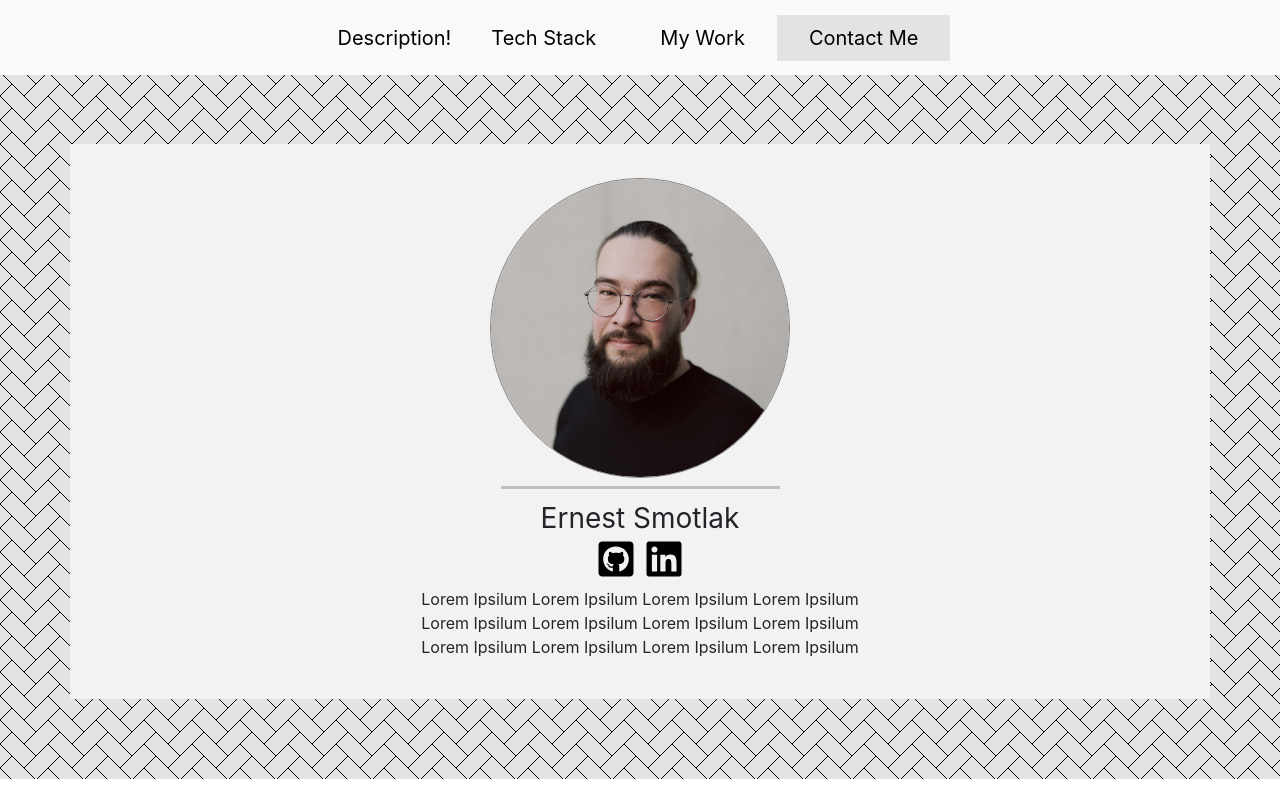
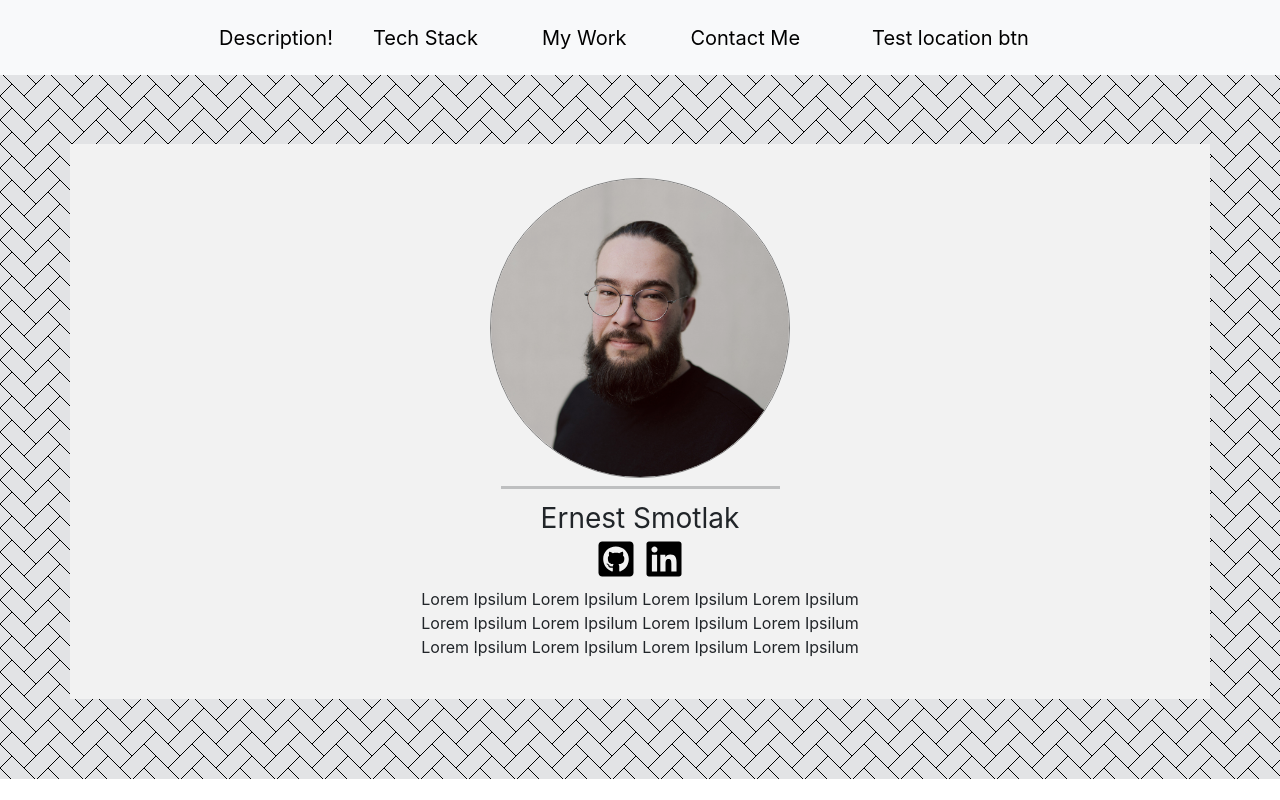
Before and after one commit to ernestsmotlak/portfolio, a React (Create React App) app: page / in a window 1280 px wide. Shown: the top 800 px of the page. Built offline with nearby package versions, Linux system fonts and the light colour scheme.

Commit message:
Made some changes to styles of on hover effects of navbar buttons
Signed-off-by: ernestsmotlak <ernestsmotlak@gmail.com>

```diff
--- /dev/null
+++ b/src/Mobile/Navbar.css
@@ -0,0 +1,24 @@
+/* .nav-link.active.custom-navbar-btn {
+    border: 1px solid;
+    border-radius: 3px;
+}
+
+.nav-link.active.custom-navbar-btn:hover {
+
+} */
+
+.nav-link.active.custom-navbar-btn {
+  /* border: 1px solid #333; */
+  /* border-radius: 3px; */
+  padding: 0.5rem 1rem;
+  transition: background-color 0.3s ease-in-out, color 0.3s ease-in-out,
+    border-color 0.03s ease-in-out, box-shadow 0.3s ease-in-out;
+}
+
+/* Hover state styles */
+.nav-link.active.custom-navbar-btn:hover {
+  background-color: #5a5a5b;
+  color: #fff;
+  border-radius: 3px;
+  box-shadow: 5px 5px 10px rgba(0, 0, 0, 0.2);
+}
--- a/src/Mobile/Navbar.js
+++ b/src/Mobile/Navbar.js
@@ -1,10 +1,25 @@
 import React, { useState, useEffect } from "react";
+import '../Mobile/Navbar.css';
 
 const Navbar = () => {
+  const [btnLocation, setbtnLocation] = useState("");
+
   const scroll = (value) => (event) => {
     event.preventDefault();
     window.scrollTo({ top: value, behavior: "smooth" });
   };
+
+  useEffect(() => {
+    const handleScroll = () => {
+      console.log(window.scrollY); // Log the current scroll position to the console
+    };
+
+    window.addEventListener("scroll", handleScroll);
+
+    return () => {
+      window.removeEventListener("scroll", handleScroll);
+    };
+  }, []);
 
   return (
     <div>
@@ -29,31 +44,35 @@
             id="navbarSupportedContent"
           >
             <ul className="navbar-nav ps-4 pe-4 fs-5">
-              <a className="nav-link active" href="#" onClick={scroll(0)}>
+              <a className="nav-link active" href="" onClick={scroll(0)}>
                 Description!
               </a>
               <li className="nav-item ps-4 pe-4">
-                <a
-                  className="nav-link active"
-                  aria-current="page"
-                  href="#"
-                  onClick={scroll(710)}
-                >
+                <a className="nav-link active" href="" onClick={scroll(710)}>
                   Tech Stack
                 </a>
               </li>
               <li className="nav-item ps-4 pe-4">
-                <a className="nav-link active" href="#" onClick={scroll(1345)}>
+                <a className="nav-link active" href="" onClick={scroll(1345)}>
                   My Work
                 </a>
               </li>
-              <li className="nav-item bg-secondary-subtle ps-4 pe-4">
+              <li className="nav-item ps-4 pe-4">
                 <a
                   className="nav-link active"
-                  href="#"
+                  href=""
                   onClick={scroll(document.body.scrollHeight)}
                 >
                   Contact Me
+                </a>
+              </li>
+              <li className="nav-item ps-4 pe-4">
+                <a
+                  className="nav-link active custom-navbar-btn"
+                  href=""
+                  onClick={scroll(document.body.scrollHeight)}
+                >
+                  Test location btn
                 </a>
               </li>
             </ul>
```
